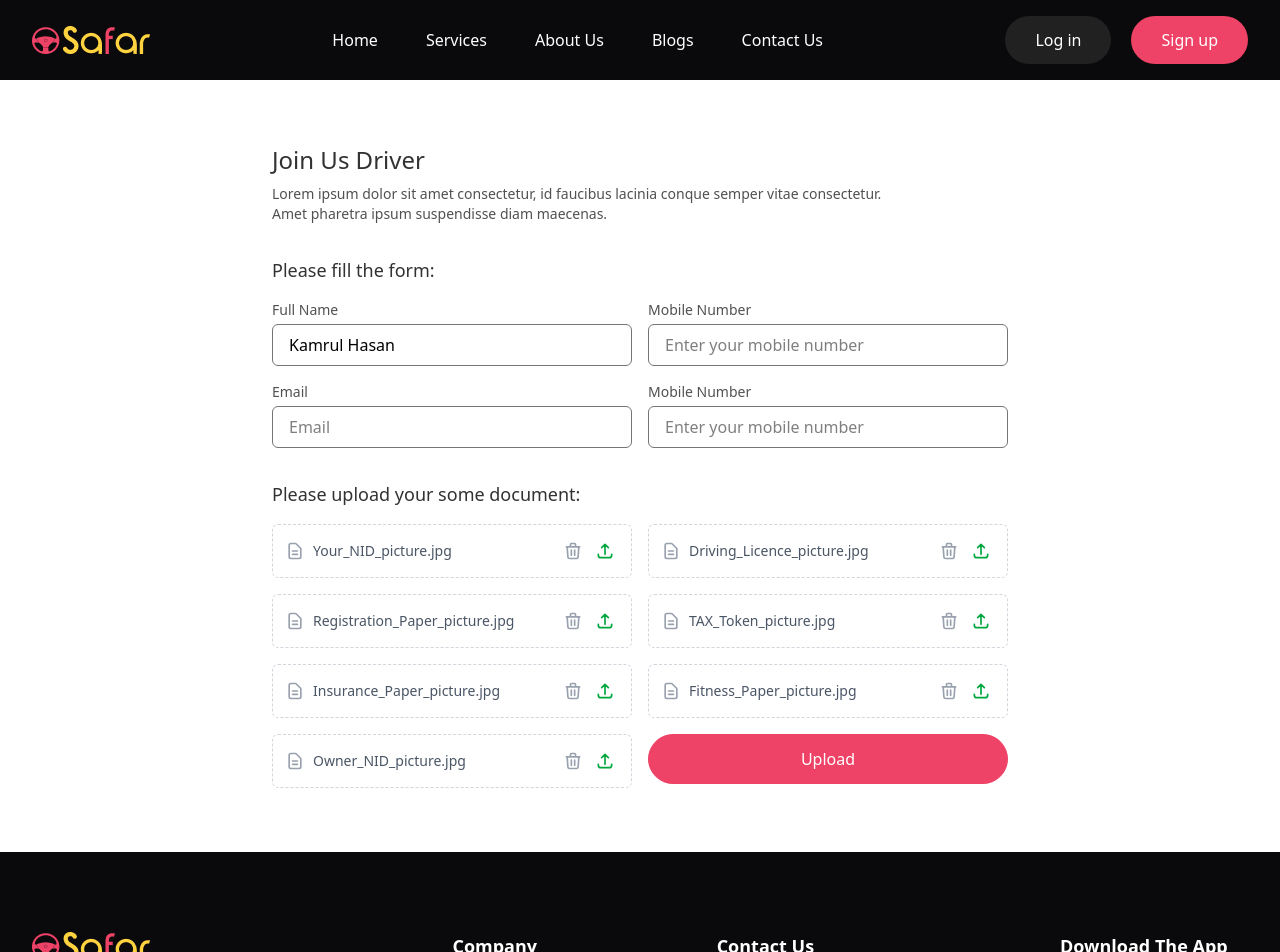
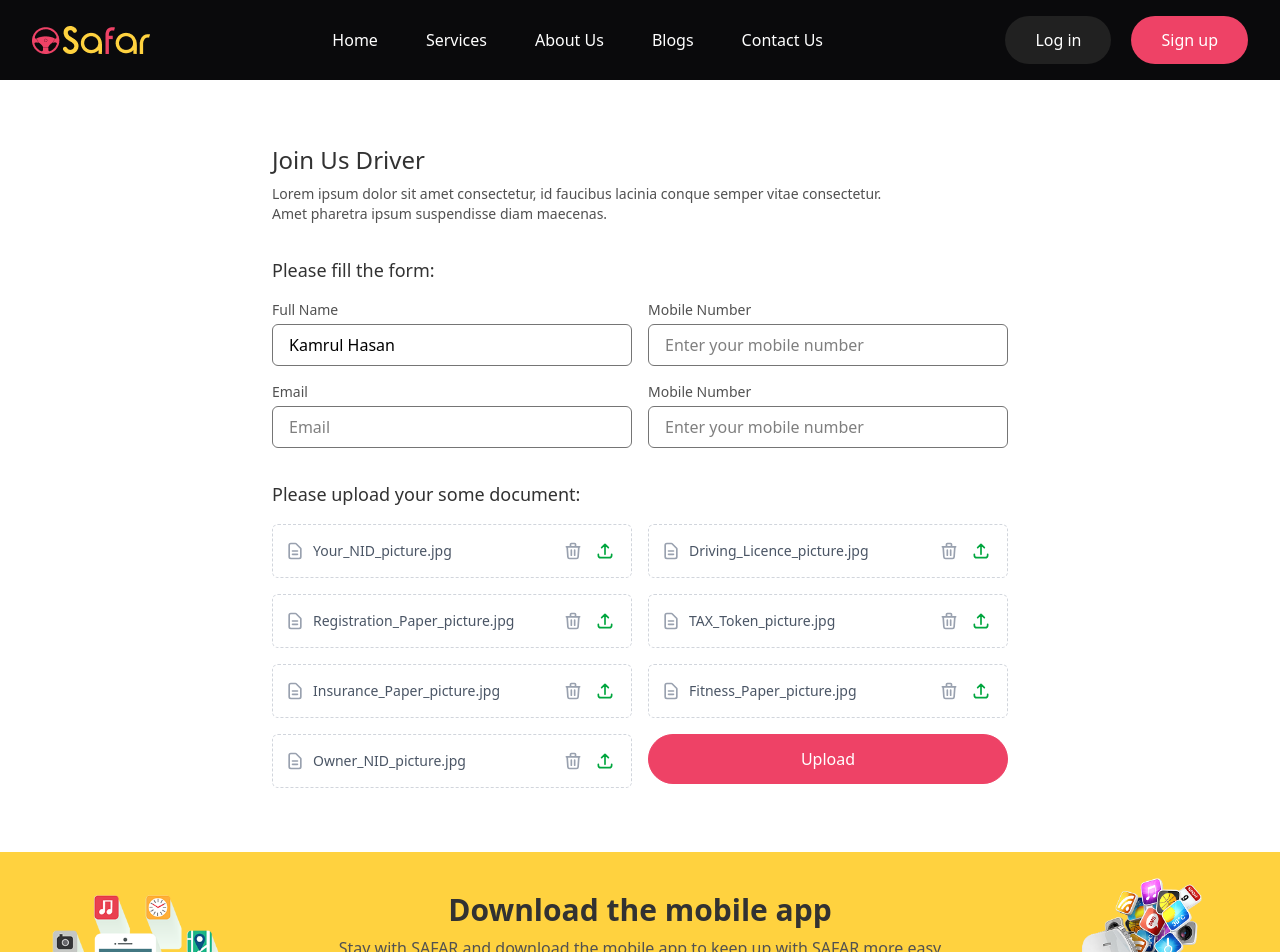
Before and after one commit to Mohammademon02/safar-frontend-nextjs, a Next.js app: page /driver-registration in a window 1280 px wide. Shown: the top 952 px of the page. Built offline with nearby package versions, Linux system fonts and the light colour scheme.

Commit message:
added driver-registration page

```diff
--- a/app/driver-registration/page.jsx
+++ b/app/driver-registration/page.jsx
@@ -1,4 +1,5 @@
 'use client'
+import DownloadApp from '@/components/DownloadApp/DownloadApp';
 import React, { useState } from 'react';
 
 export default function page() {
@@ -79,6 +80,7 @@ export default function page() {
     };
 
     return (
+        <>
             <div className="max-w-3xl mx-auto px-4 py-16">
                 <div className="mb-8">
                     <h1 className="text-2xl font-medium text-[var(--text-black)] mb-2">Join Us Driver</h1>
@@ -168,5 +170,9 @@ export default function page() {
 
                 </div>
             </div>
+
+            <DownloadApp />
+
+        </>
     );
 }
```
Lines whose indentation alone changed are shown as unchanged.
